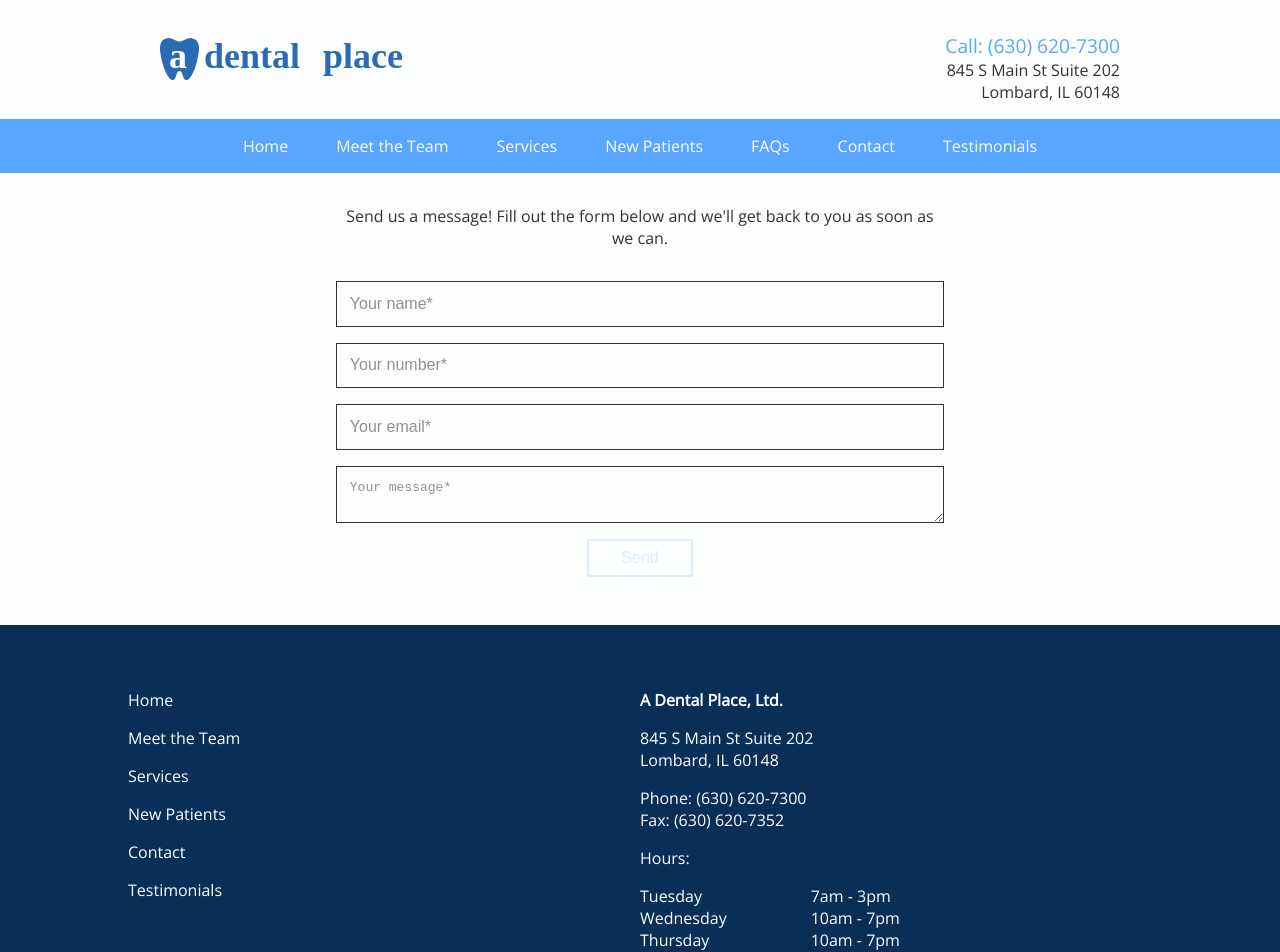
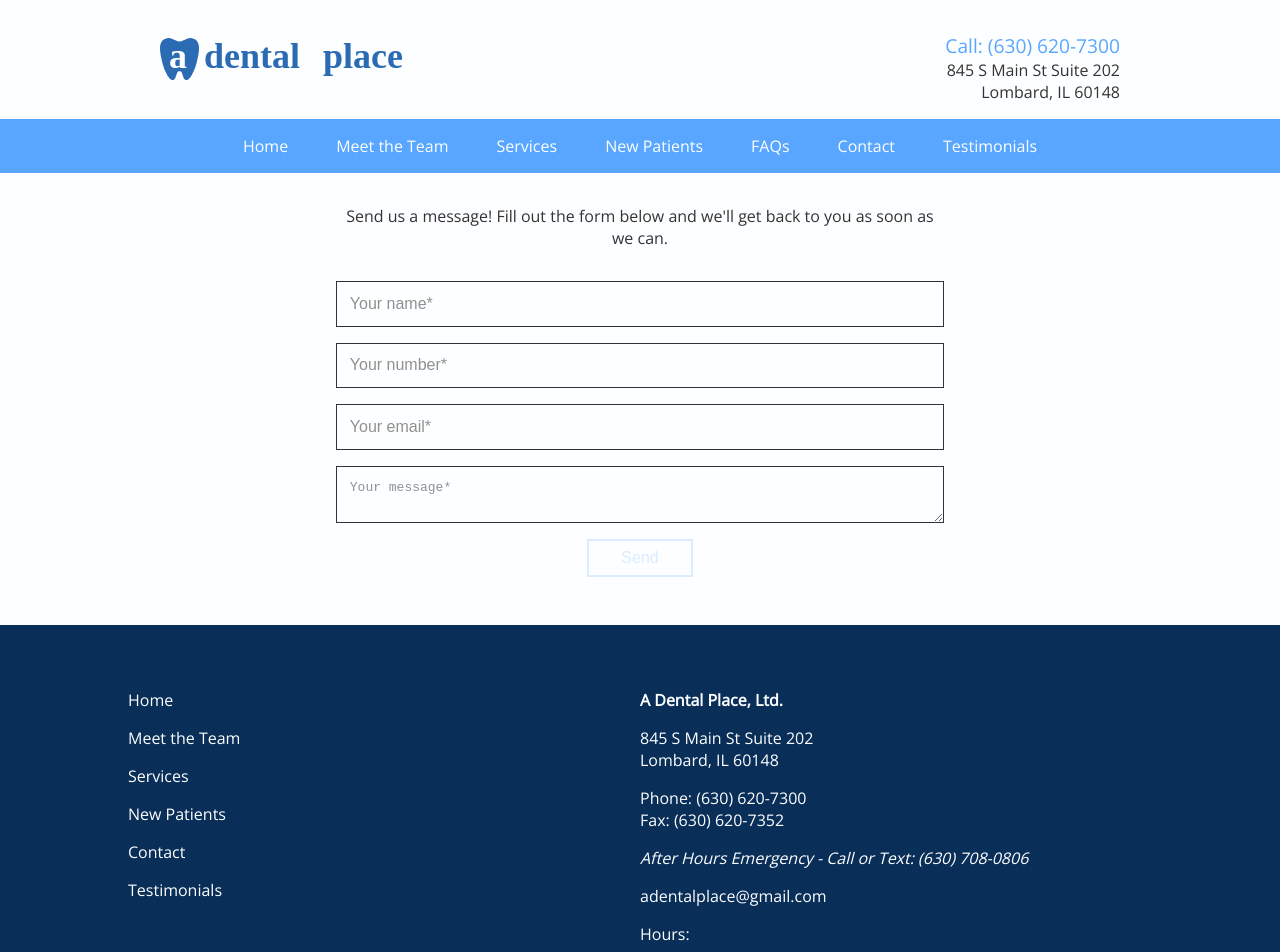
Before and after one commit to kinfongiscool/a-dental-place, a React (Create React App) app: page /contact in a window 1280 px wide. Shown: the top 952 px of the page. Built offline with nearby package versions, Linux system fonts and the light colour scheme; what react-google-maps would draw is missing.

Commit message:
update contact form

```diff
--- /dev/null
+++ b/src/components/EmailAddressContact.js
@@ -0,0 +1,20 @@
+import React, { Component } from 'react';
+import styled from 'styled-components';
+
+const Styledp = styled.p`
+  color: #FDFEFF;
+`;
+
+class EmailAddressContact extends Component {
+
+  render() {
+    return (
+      <div>
+        <Styledp>adentalplace@gmail.com</Styledp>
+      </div>
+    );
+  }
+
+}
+
+export default EmailAddressContact;
--- /dev/null
+++ b/src/components/EmergencyContact.js
@@ -0,0 +1,21 @@
+import React, { Component } from 'react';
+import styled from 'styled-components';
+
+const Styledp = styled.p`
+  color: #FDFEFF;
+  font-style: italic;
+`;
+
+class EmergencyContact extends Component {
+
+  render() {
+    return (
+      <div>
+        <Styledp>After Hours Emergency - Call or Text: (630) 708-0806</Styledp>
+      </div>
+    );
+  }
+
+}
+
+export default EmergencyContact;
--- a/src/components/FooterContactInfo.js
+++ b/src/components/FooterContactInfo.js
@@ -4,6 +4,8 @@ import { media } from '../media.js';
 import ADentalPlaceName from './ADentalPlaceName.js';
 import Address from './Address.js';
 import PhoneFax from './PhoneFax.js';
+import EmergencyContact from './EmergencyContact.js';
+import EmailAddressContact from './EmailAddressContact.js';
 import HoursUl from './HoursUl.js';
 
 const StyledFooterContactInfoContainer = styled.div`
@@ -36,6 +38,8 @@ class FooterContactInfo extends Component {
           <Address />
         </StyledAddressContainer>
         <PhoneFax white={ true }/>
+        <EmergencyContact />
+        <EmailAddressContact />
         <StyledHoursP>Hours:</StyledHoursP>
         <HoursUlContainer>
           <HoursUl />
--- a/src/containers/Contact.js
+++ b/src/containers/Contact.js
@@ -119,7 +119,7 @@ class Contact extends Component {
         <Container>
           <FormContainer>
             <Styledp>Send us a message! Fill out the form below and we&#39;ll get back to you as soon as we can.</Styledp>
-            <StyledForm method="POST" action="http://formspree.io/bradley.kin.fong@gmail.com">
+            <StyledForm method="POST" action="http://formspree.io/adentalplace@gmail.com">
               <StyledInput type="text" name="name" placeholder="Your name*" onChange={this.handleNameChange}/>
               <StyledInput type="text" name="phone" placeholder="Your number*" onChange={this.handleNumberChange}/>
               <StyledInput type="email" name="email" placeholder="Your email*" onChange={this.handleEmailChange}/>
```
